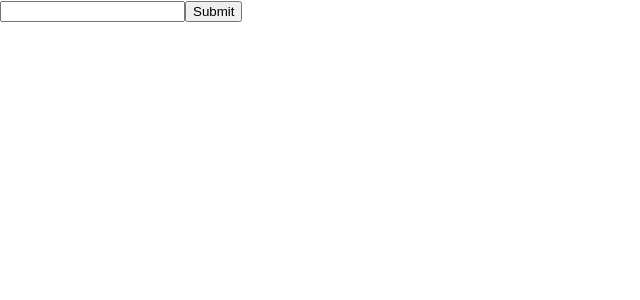
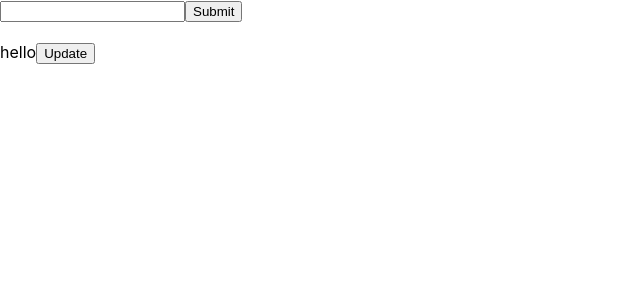
Before and after one commit to braverokmc79/Rreact-KossieCoder, a React (Create React App) app: page / in a window 1280 px wide. Shown: the top 300 px of the page, without its empty margins (0-640 px from the left). Built offline with nearby package versions, Linux system fonts and the light colour scheme.

Commit message:
04 리액트 훅스 useState

```diff
--- a/src/App.js
+++ b/src/App.js
@@ -1,23 +1,38 @@
+import { useState } from 'react';
 import './App.css';
 
 function App() {
+  const [text, setText] = useState("hello");
+
   const onSubmit = () => {
     alert("submitted");
   }
   const onKeyUp = (event) => {
-    console.log(event.target.value);
+    // console.log(event.target.value);
     if (event.keyCode === 13) {
-      console.log("전송");
+      //console.log("전송");
       onSubmit();
     }
   }
 
 
+  const updateText = () => {
+    setText("Coder");
+    console.log("1.text", text);
+  }
+
+  console.log("2.text",text);
+
   return (
     <div className="App">
       <input onKeyUp={onKeyUp} />
       <button onClick={onSubmit}>Submit</button>
+
+      <br /><br />
+      <span>{text}</span>
+      <button onClick={updateText}>Update</button>
     </div >
   );
+
 }
 export default App;
```
